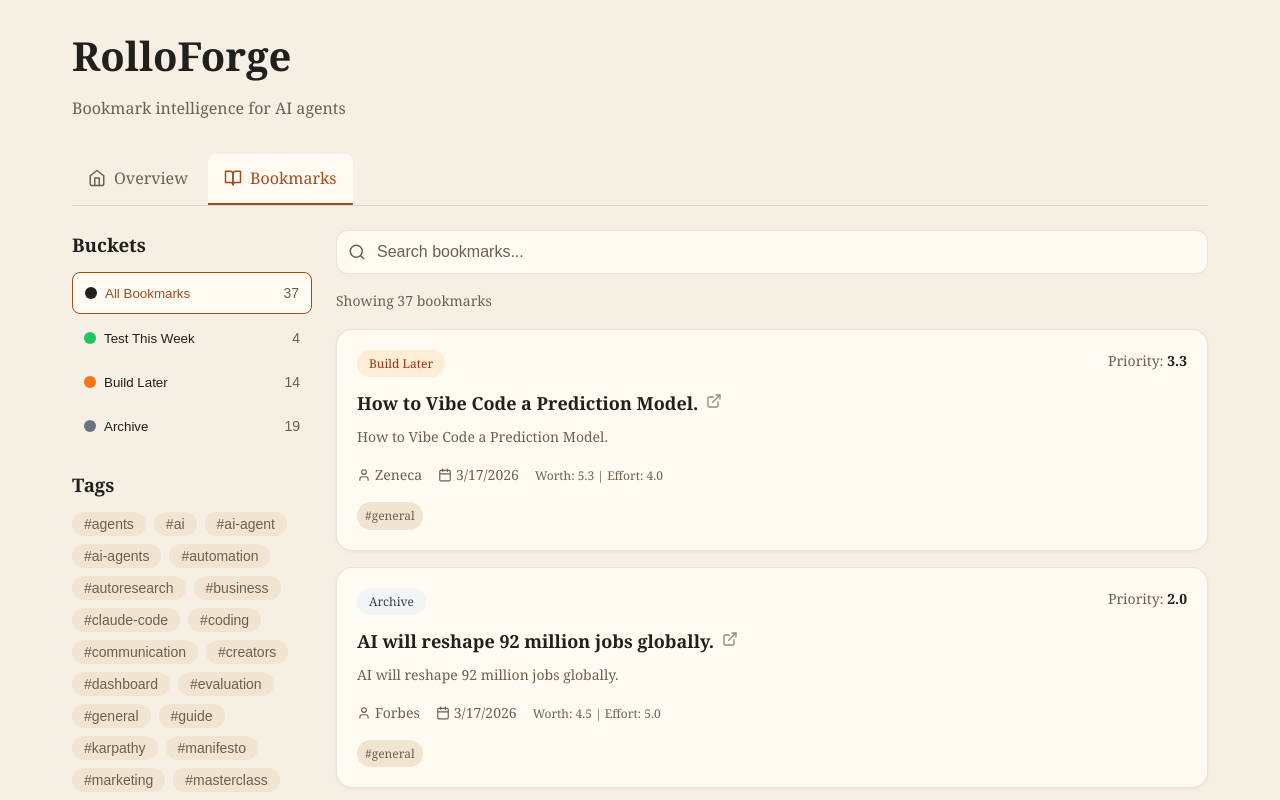
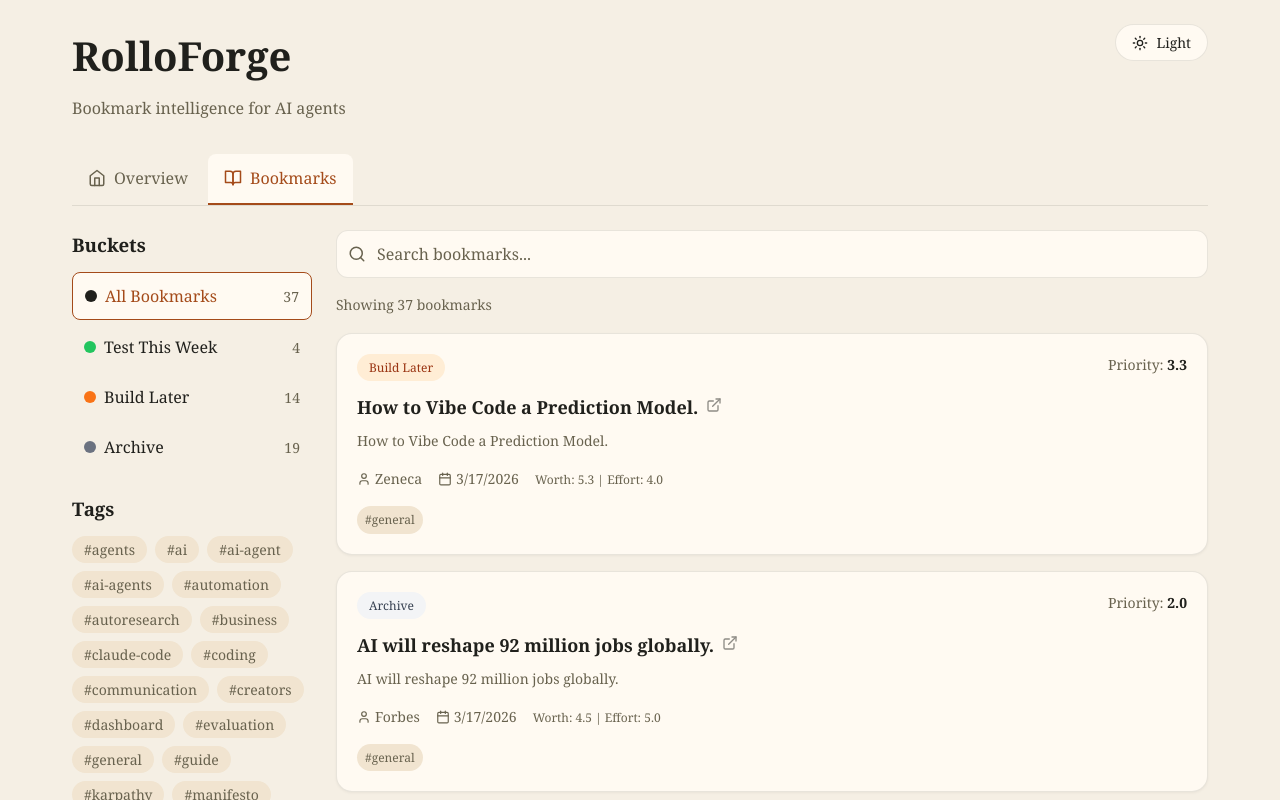
Before and after one commit to aungminnkhant9400/RolloForge, a Next.js app in the folder web/: page /bookmarks in a window 1280 px wide. Shown: the top 800 px of the page. Built offline with nearby package versions, Linux system fonts and the light colour scheme.

Commit message:
Add dark mode toggle
- Add CSS variables for light/dark themes
- Create ThemeToggle component with localStorage persistence
- Update layout with toggle button in header
- Smooth transitions between themes

```diff
--- a/web/app/globals.css
+++ b/web/app/globals.css
@@ -5,12 +5,38 @@
   padding: 0;
 }
 
+/* CSS Variables for theming */
+:root {
+  --background: #f5efe4;
+  --panel: #fffaf2;
+  --panel-strong: #f1e4d0;
+  --ink: #20201c;
+  --muted: #68624e;
+  --accent: #a44b1a;
+  --accent-soft: #d77b46;
+  --line: rgba(32, 32, 28, 0.1);
+  --shadow: rgba(0, 0, 0, 0.05);
+}
+
+[data-theme="dark"] {
+  --background: #1a1a18;
+  --panel: #2a2a26;
+  --panel-strong: #3a3a34;
+  --ink: #f5efe4;
+  --muted: #a8a090;
+  --accent: #d77b46;
+  --accent-soft: #e89a6a;
+  --line: rgba(245, 239, 228, 0.1);
+  --shadow: rgba(0, 0, 0, 0.3);
+}
+
 body {
   font-family: Georgia, 'Times New Roman', serif;
-  background: #f5efe4;
-  color: #20201c;
+  background: var(--background);
+  color: var(--ink);
   line-height: 1.6;
   min-height: 100vh;
+  transition: background 0.3s ease, color 0.3s ease;
 }
 
 /* Layout */
@@ -35,28 +61,53 @@ body {
 /* Header */
 .header {
   margin-bottom: 32px;
+  display: flex;
+  justify-content: space-between;
+  align-items: flex-start;
+  gap: 16px;
 }
 
-.header h1 {
+.header-left h1 {
   font-size: 2rem;
   font-weight: 700;
-  color: #20201c;
+  color: var(--ink);
   margin-bottom: 8px;
 }
 
 @media (min-width: 640px) {
-  .header h1 {
+  .header-left h1 {
     font-size: 2.5rem;
   }
 }
 
-.header p {
-  color: #68624e;
+.header-left p {
+  color: var(--muted);
+}
+
+/* Theme Toggle */
+.theme-toggle {
+  display: flex;
+  align-items: center;
+  gap: 8px;
+  padding: 8px 16px;
+  border: 1px solid var(--line);
+  border-radius: 9999px;
+  background: var(--panel);
+  color: var(--ink);
+  cursor: pointer;
+  font-size: 0.875rem;
+  font-family: inherit;
+  transition: all 0.2s;
+}
+
+.theme-toggle:hover {
+  background: var(--panel-strong);
+  border-color: var(--accent);
 }
 
 /* Navigation */
 .nav {
-  border-bottom: 1px solid rgba(32, 32, 28, 0.1);
+  border-bottom: 1px solid var(--line);
   margin-bottom: 24px;
 }
 
@@ -72,20 +123,20 @@ body {
   gap: 8px;
   padding: 12px 16px;
   text-decoration: none;
-  color: #68624e;
+  color: var(--muted);
   border-radius: 8px 8px 0 0;
   transition: all 0.2s;
 }
 
 .nav-link:hover {
-  color: #20201c;
-  background: rgba(255, 250, 242, 0.5);
+  color: var(--ink);
+  background: rgba(255, 250, 242, 0.1);
 }
 
 .nav-link.active {
-  background: #fffaf2;
-  color: #a44b1a;
-  border-bottom: 2px solid #a44b1a;
+  background: var(--panel);
+  color: var(--accent);
+  border-bottom: 2px solid var(--accent);
   font-weight: 500;
 }
 
@@ -106,32 +157,44 @@ body {
 .stat-card {
   padding: 16px;
   border-radius: 12px;
-  border: 1px solid rgba(32, 32, 28, 0.1);
+  border: 1px solid var(--line);
+  background: var(--panel);
 }
 
 .stat-card.gray {
-  background: #f3f4f6;
+  background: var(--panel);
 }
 
 .stat-card.green {
-  background: #f0fdf4;
+  background: rgba(34, 197, 94, 0.1);
+  border-color: rgba(34, 197, 94, 0.2);
+}
+
+[data-theme="dark"] .stat-card.green {
+  background: rgba(34, 197, 94, 0.15);
 }
 
 .stat-card.orange {
-  background: #fff7ed;
+  background: rgba(249, 115, 22, 0.1);
+  border-color: rgba(249, 115, 22, 0.2);
+}
+
+[data-theme="dark"] .stat-card.orange {
+  background: rgba(249, 115, 22, 0.15);
 }
 
 .stat-label {
   font-size: 0.75rem;
   text-transform: uppercase;
   letter-spacing: 0.05em;
-  opacity: 0.7;
+  color: var(--muted);
   margin-bottom: 4px;
 }
 
 .stat-value {
   font-size: 1.875rem;
   font-weight: 700;
+  color: var(--ink);
 }
 
 /* Bookmark Cards */
@@ -142,11 +205,16 @@ body {
 }
 
 .bookmark-card {
-  background: #fffaf2;
-  border: 1px solid rgba(32, 32, 28, 0.1);
+  background: var(--panel);
+  border: 1px solid var(--line);
   border-radius: 16px;
   padding: 20px;
-  box-shadow: 0 1px 3px rgba(0,0,0,0.05);
+  box-shadow: 0 1px 3px var(--shadow);
+  transition: box-shadow 0.2s;
+}
+
+.bookmark-card:hover {
+  box-shadow: 0 4px 12px var(--shadow);
 }
 
 .card-header {
@@ -170,9 +238,19 @@ body {
   color: #166534;
 }
 
+[data-theme="dark"] .badge.test {
+  background: rgba(34, 197, 94, 0.2);
+  color: #86efac;
+}
+
 .badge.build {
   background: #ffedd5;
   color: #9a3412;
+}
+
+[data-theme="dark"] .badge.build {
+  background: rgba(249, 115, 22, 0.2);
+  color: #fdba74;
 }
 
 .badge.archive {
@@ -180,18 +258,28 @@ body {
   color: #374151;
 }
 
+[data-theme="dark"] .badge.archive {
+  background: rgba(156, 163, 175, 0.2);
+  color: #d1d5db;
+}
+
 .badge.ignore {
   background: #fee2e2;
   color: #991b1b;
 }
 
+[data-theme="dark"] .badge.ignore {
+  background: rgba(239, 68, 68, 0.2);
+  color: #fca5a5;
+}
+
 .priority {
   font-size: 0.875rem;
-  color: #68624e;
+  color: var(--muted);
 }
 
 .priority strong {
-  color: #20201c;
+  color: var(--ink);
 }
 
 .card-title {
@@ -201,7 +289,7 @@ body {
 }
 
 .card-title a {
-  color: #20201c;
+  color: var(--ink);
   text-decoration: none;
   display: flex;
   align-items: flex-start;
@@ -209,7 +297,7 @@ body {
 }
 
 .card-title a:hover {
-  color: #a44b1a;
+  color: var(--accent);
 }
 
 .external-icon {
@@ -219,7 +307,7 @@ body {
 }
 
 .card-summary {
-  color: #68624e;
+  color: var(--muted);
   font-size: 0.875rem;
   margin-bottom: 16px;
   display: -webkit-box;
@@ -233,7 +321,7 @@ body {
   flex-wrap: wrap;
   gap: 16px;
   font-size: 0.875rem;
-  color: #68624e;
+  color: var(--muted);
   margin-bottom: 16px;
 }
 
@@ -251,10 +339,10 @@ body {
 
 .tag {
   padding: 4px 8px;
-  background: #f1e4d0;
+  background: var(--panel-strong);
   border-radius: 9999px;
   font-size: 0.75rem;
-  color: #68624e;
+  color: var(--muted);
 }
 
 /* Filter Sidebar */
@@ -276,7 +364,7 @@ body {
 .filter-title {
   font-weight: 600;
   margin-bottom: 12px;
-  color: #20201c;
+  color: var(--ink);
 }
 
 .filter-list {
@@ -298,17 +386,20 @@ body {
   background: transparent;
   cursor: pointer;
   text-align: left;
-  color: #20201c;
+  color: var(--ink);
+  font-family: inherit;
+  font-size: 1rem;
+  transition: all 0.2s;
 }
 
 .filter-button:hover {
-  background: rgba(255, 250, 242, 0.5);
+  background: var(--panel);
 }
 
 .filter-button.active {
-  background: #fffaf2;
-  border: 1px solid #a44b1a;
-  color: #a44b1a;
+  background: var(--panel);
+  border: 1px solid var(--accent);
+  color: var(--accent);
 }
 
 .filter-left {
@@ -323,7 +414,7 @@ body {
   border-radius: 50%;
 }
 
-.color-dot.all { background: #20201c; }
+.color-dot.all { background: var(--ink); }
 .color-dot.test { background: #22c55e; }
 .color-dot.build { background: #f97316; }
 .color-dot.archive { background: #6b7280; }
@@ -340,16 +431,18 @@ body {
   border: none;
   font-size: 0.875rem;
   cursor: pointer;
-  background: #f1e4d0;
-  color: #68624e;
+  background: var(--panel-strong);
+  color: var(--muted);
+  font-family: inherit;
+  transition: all 0.2s;
 }
 
 .tag-button:hover {
-  background: #fffaf2;
+  background: var(--panel);
 }
 
 .tag-button.active {
-  background: #a44b1a;
+  background: var(--accent);
   color: white;
 }
 
@@ -364,33 +457,35 @@ body {
   left: 12px;
   top: 50%;
   transform: translateY(-50%);
-  color: #68624e;
+  color: var(--muted);
 }
 
 .search-input {
   width: 100%;
   padding: 12px 16px 12px 40px;
-  border: 1px solid rgba(32, 32, 28, 0.1);
+  border: 1px solid var(--line);
   border-radius: 12px;
-  background: #fffaf2;
+  background: var(--panel);
   font-size: 1rem;
-  color: #20201c;
+  color: var(--ink);
+  font-family: inherit;
+  transition: all 0.2s;
 }
 
 .search-input::placeholder {
-  color: #68624e;
+  color: var(--muted);
 }
 
 .search-input:focus {
   outline: none;
-  border-color: #a44b1a;
+  border-color: var(--accent);
   box-shadow: 0 0 0 3px rgba(164, 75, 26, 0.1);
 }
 
 /* Results count */
 .results-count {
   font-size: 0.875rem;
-  color: #68624e;
+  color: var(--muted);
   margin-bottom: 16px;
 }
 
@@ -405,26 +500,26 @@ body {
 .section-title {
   font-size: 1.25rem;
   font-weight: 600;
-  color: #20201c;
+  color: var(--ink);
 }
 
 .view-all {
-  color: #a44b1a;
+  color: var(--accent);
   text-decoration: none;
 }
 
 .view-all:hover {
-  color: #d77b46;
+  color: var(--accent-soft);
 }
 
 /* Empty state */
 .empty-state {
   text-align: center;
   padding: 48px;
-  background: #fffaf2;
-  border: 1px solid rgba(32, 32, 28, 0.1);
+  background: var(--panel);
+  border: 1px solid var(--line);
   border-radius: 16px;
-  color: #68624e;
+  color: var(--muted);
 }
 
 /* Scrollbar */
@@ -433,14 +528,14 @@ body {
 }
 
 ::-webkit-scrollbar-track {
-  background: #fffaf2;
+  background: var(--panel);
 }
 
 ::-webkit-scrollbar-thumb {
-  background: #68624e;
+  background: var(--muted);
   border-radius: 4px;
 }
 
 ::-webkit-scrollbar-thumb:hover {
-  background: #a44b1a;
+  background: var(--accent);
 }
--- a/web/app/layout.tsx
+++ b/web/app/layout.tsx
@@ -1,6 +1,7 @@
 import type { Metadata } from 'next';
 import './globals.css';
 import { LayoutTabs } from '@/components/LayoutTabs';
+import { ThemeToggle } from '@/components/ThemeToggle';
 
 export const metadata: Metadata = {
   title: 'RolloForge Dashboard',
@@ -17,8 +18,11 @@ export default function RootLayout({
       <body>
         <div className="container">
           <header className="header">
-            <h1>RolloForge</h1>
-            <p>Bookmark intelligence for AI agents</p>
+            <div className="header-left">
+              <h1>RolloForge</h1>
+              <p>Bookmark intelligence for AI agents</p>
+            </div>
+            <ThemeToggle />
           </header>
           <LayoutTabs />
           <main>{children}</main>
--- /dev/null
+++ b/web/components/ThemeToggle.tsx
@@ -0,0 +1,43 @@
+'use client';
+
+import { useState, useEffect } from 'react';
+import { Moon, Sun } from 'lucide-react';
+
+export function ThemeToggle() {
+  const [isDark, setIsDark] = useState(false);
+  const [mounted, setMounted] = useState(false);
+
+  useEffect(() => {
+    setMounted(true);
+    // Check localStorage or system preference
+    const saved = localStorage.getItem('theme');
+    const prefersDark = window.matchMedia('(prefers-color-scheme: dark)').matches;
+    const shouldBeDark = saved === 'dark' || (!saved && prefersDark);
+
+    setIsDark(shouldBeDark);
+    document.documentElement.setAttribute('data-theme', shouldBeDark ? 'dark' : 'light');
+  }, []);
+
+  const toggle = () => {
+    const newTheme = !isDark;
+    setIsDark(newTheme);
+    document.documentElement.setAttribute('data-theme', newTheme ? 'dark' : 'light');
+    localStorage.setItem('theme', newTheme ? 'dark' : 'light');
+  };
+
+  if (!mounted) {
+    return (
+      <button className="theme-toggle" aria-label="Toggle theme">
+        <Sun size={16} />
+        <span>Light</span>
+      </button>
+    );
+  }
+
+  return (
+    <button onClick={toggle} className="theme-toggle" aria-label="Toggle theme">
+      {isDark ? <Moon size={16} /> : <Sun size={16} />}
+      <span>{isDark ? 'Dark' : 'Light'}</span>
+    </button>
+  );
+}
```
